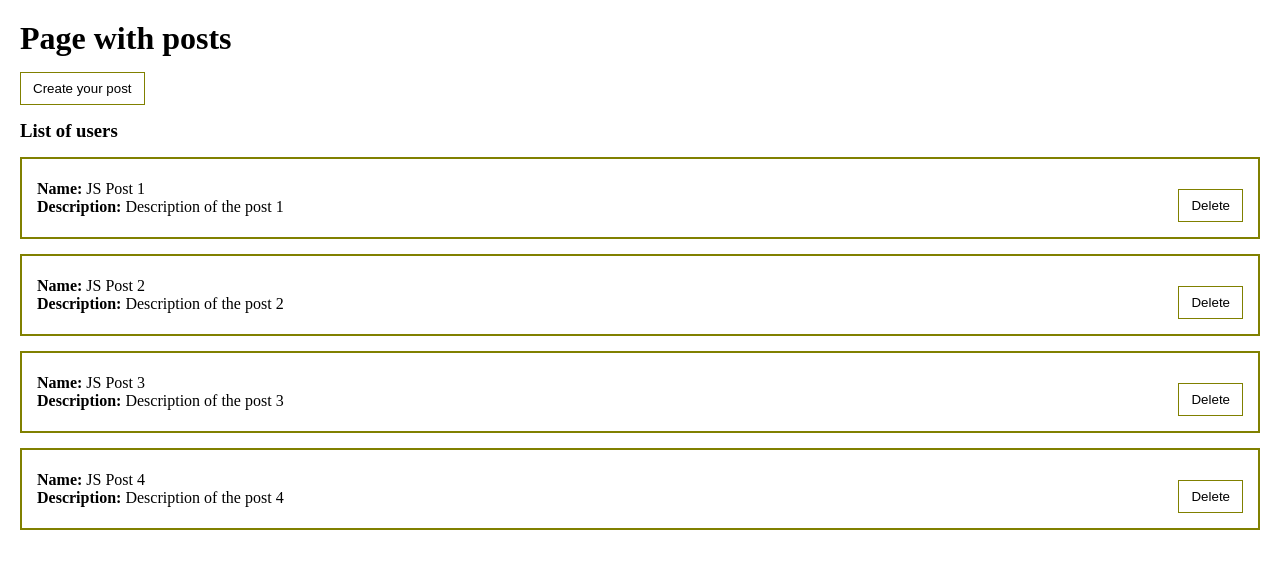
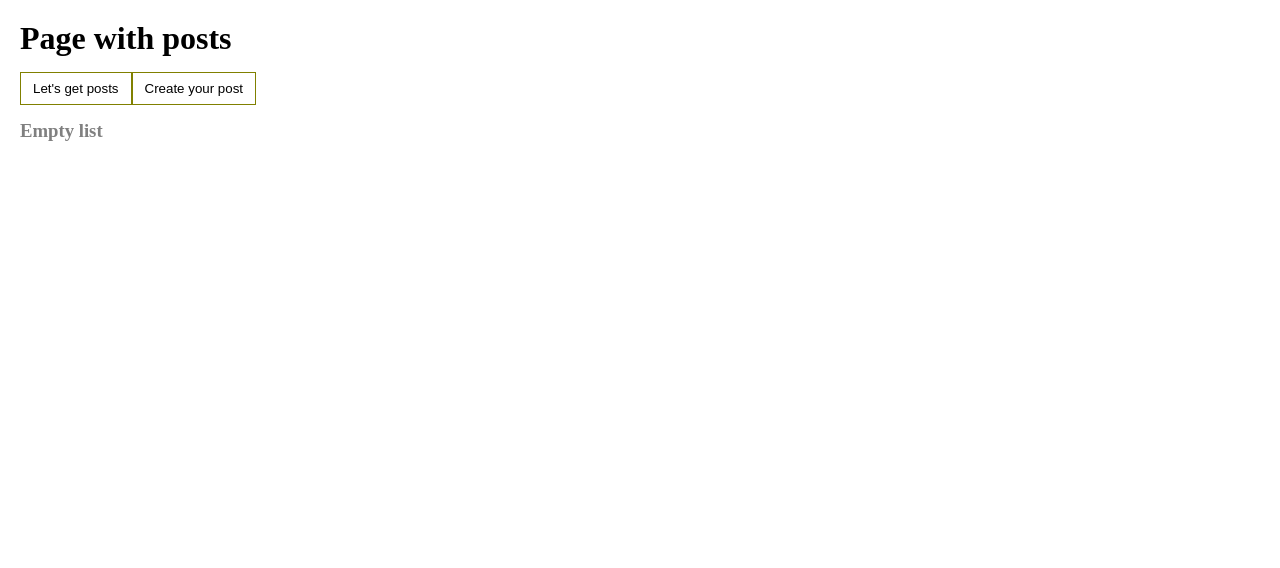
Before and after one commit to sergikusakin/vue-project, a Vue app: page / in a window 1280 px wide. Shown: the top 568 px of the page. Built offline with nearby package versions, Linux system fonts and the light colour scheme.

Commit message:
aixos, obtain list of posts

```diff
--- a/package.json
+++ b/package.json
@@ -10,6 +10,7 @@
     "type-check": "vue-tsc --noEmit -p tsconfig.app.json --composite false"
   },
   "dependencies": {
+    "axios": "^1.5.1",
     "vue": "^3.3.4",
     "vue-router": "^4.2.4"
   },
--- a/src/App.vue
+++ b/src/App.vue
@@ -1,6 +1,7 @@
 <template>
   <div class="app">
     <h1>Page with posts</h1>
+    <my-button @click="fetchPost">Let's get posts</my-button>
     <my-button class="btn-dialog" @click="showDialog"
       >Create your post</my-button
     >
@@ -18,18 +19,14 @@ import { defineComponent } from "vue";
 import PostForm from "@/components/PostForm.vue";
 import PostList from "@/components/PostList.vue";
 import type { Post } from "./entities/post";
+import aixos from "axios";
 
 export default defineComponent({
   components: { PostForm, PostList },
 
   data() {
     return {
-      posts: [
-        { id: 1, title: "JS Post 1", body: "Description of the post 1" },
-        { id: 2, title: "JS Post 2", body: "Description of the post 2" },
-        { id: 3, title: "JS Post 3", body: "Description of the post 3" },
-        { id: 4, title: "JS Post 4", body: "Description of the post 4" },
-      ] as Post[],
+      posts: [] as Post[],
       dialogVisible: false,
     };
   },
@@ -44,6 +41,16 @@ export default defineComponent({
     },
     showDialog() {
       this.dialogVisible = true;
+    },
+    async fetchPost() {
+      try {
+        const response = await aixos.get(
+          "https://jsonplaceholder.typicode.com/posts?_limit=10"
+        );
+        this.posts = response.data;
+      } catch (e) {
+        alert("Error");
+      }
     },
   },
 });
```
Also changed, not shown: 1 other file (tests, documents, lock files or other folders).
